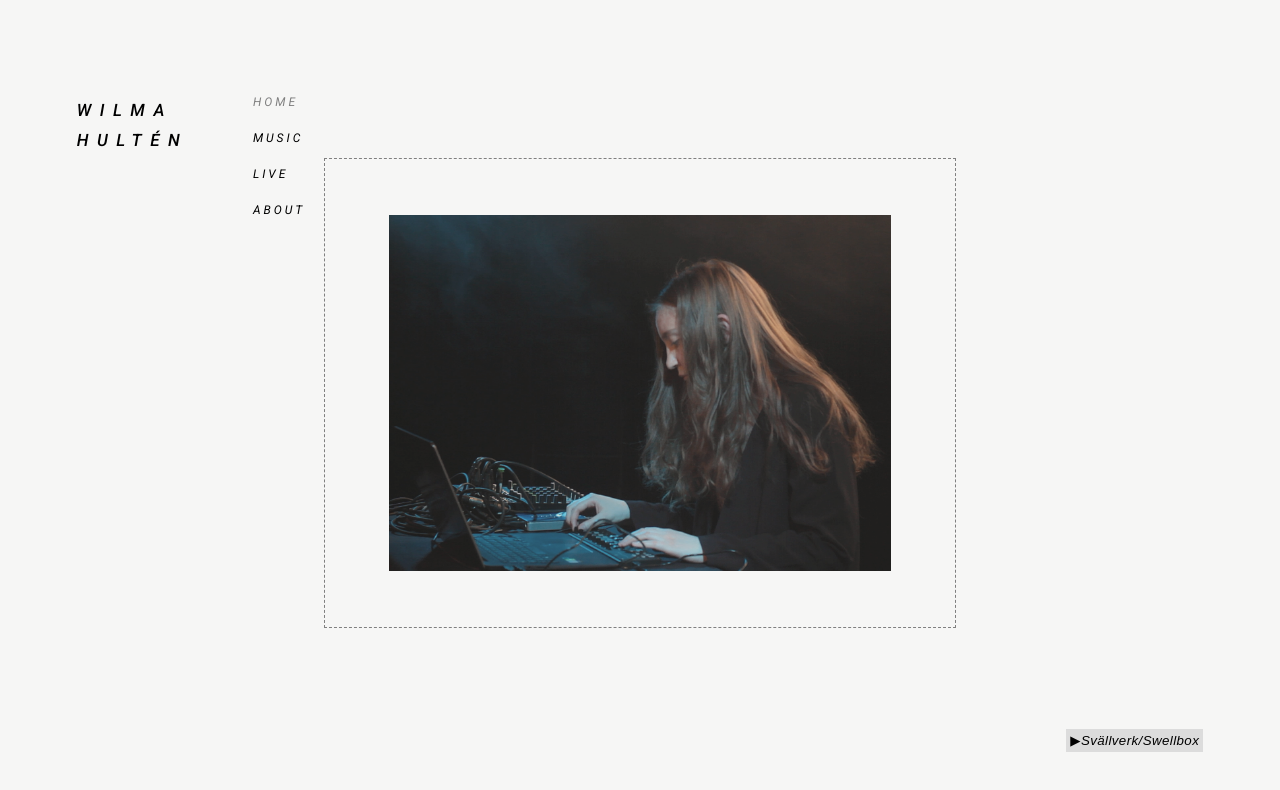
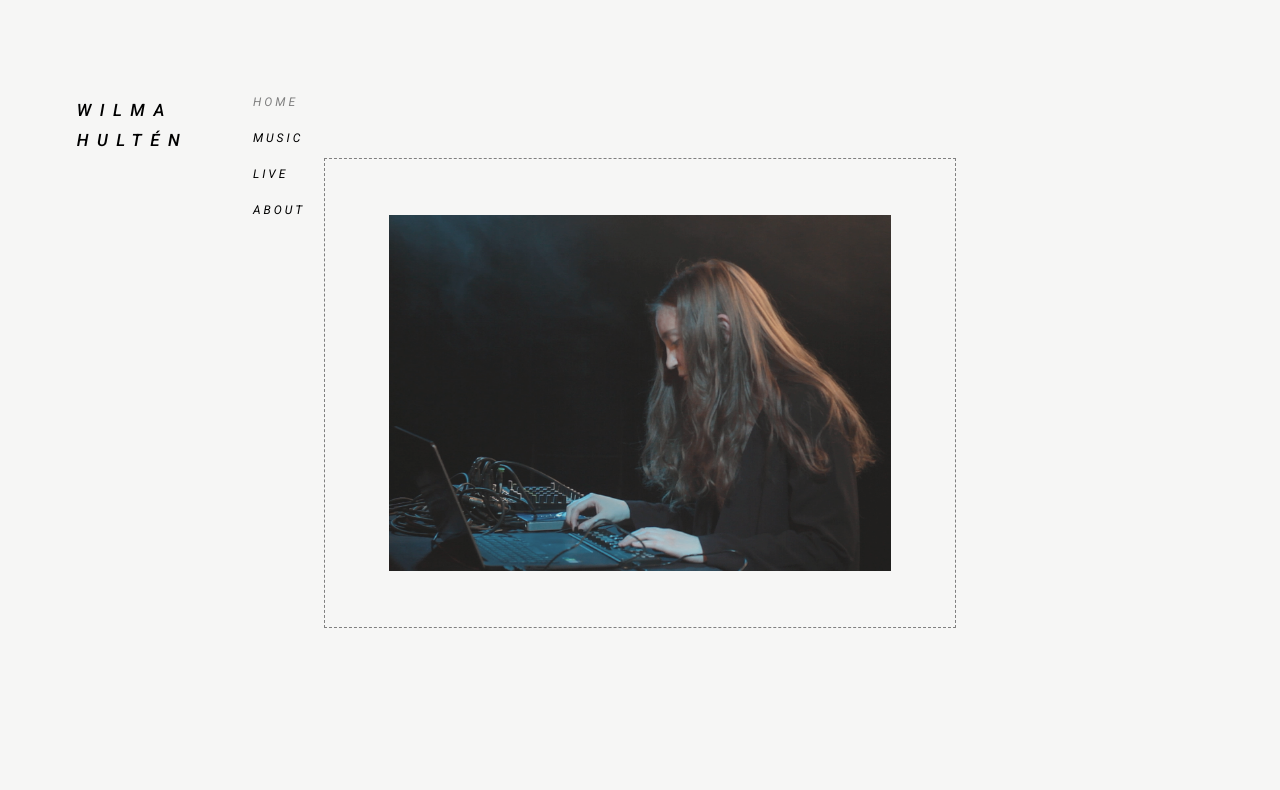
Before and after one commit to wilmahulten/wilmahulten.github.io, a React (Create React App) app: page /about in a window 1280 px wide. Shown: the top 790 px of the page. Built offline with nearby package versions, Linux system fonts and the light colour scheme.

Commit message:
Temporarily hide audio player

```diff
--- a/src/App.tsx
+++ b/src/App.tsx
@@ -66,10 +66,6 @@ function App() {
           </div>
         </div>
       </Router>
-
-      <div>
-        <AudioPlayer audioSrc={audioSrc} />
-      </div>
     </div>
   );
 }
```
